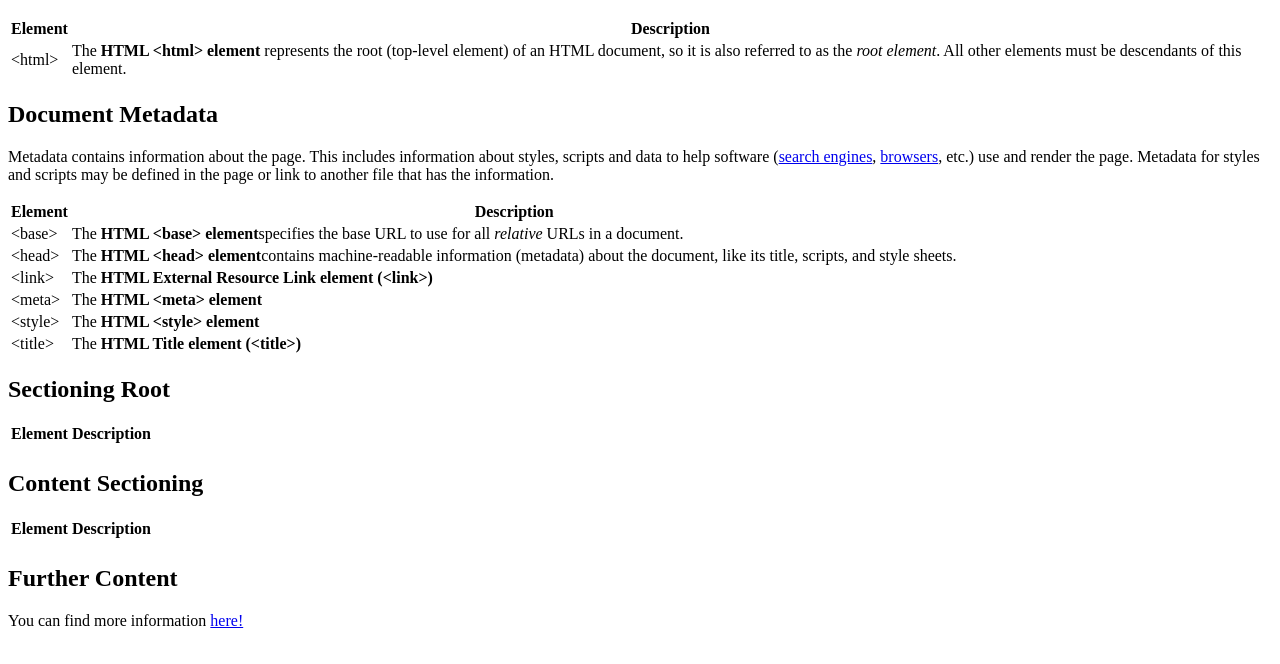
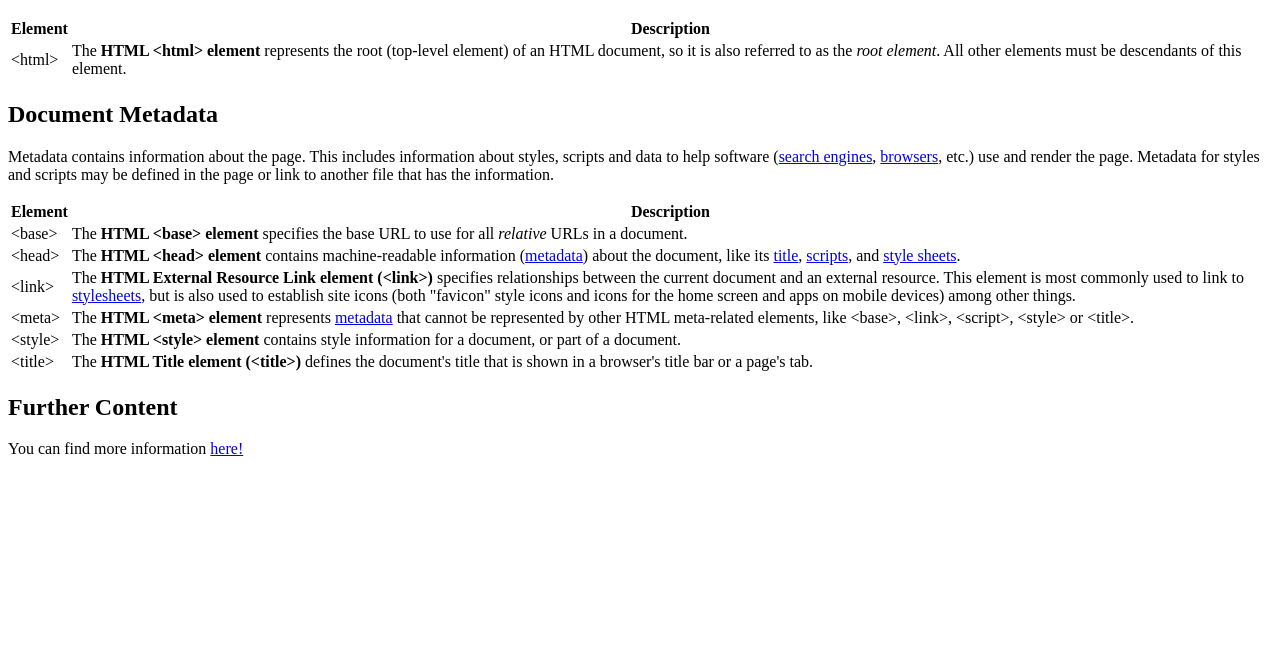
Before and after one commit to Lormik/cheatsheet, a plain HTML site: page index.html in a window 1280 px wide. Shown: the part 110-774 px from the top of the page. Drawn offline with Linux system fonts and the light colour scheme.

Commit message:
update table content and change links

```diff
--- a/index.html
+++ b/index.html
@@ -49,7 +49,7 @@
         <div>
             <div>
                 <h2>Document Metadata</h2>
-                <p>Metadata contains information about the page. This includes information about styles, scripts and data to help software (<a href="https://developer.mozilla.org/en-US/docs/Glossary/search_engine">search engines</a>, <a href="https://developer.mozilla.org/en-US/docs/Glossary/Browser">browsers</a>, etc.) use and render the page. Metadata for styles and scripts may be defined in the page or link to another file that has the information. </p>
+                <p>Metadata contains information about the page. This includes information about styles, scripts and data to help software (<a href="https://developer.mozilla.org/en-US/docs/Glossary/search_engine" target="_blank">search engines</a>, <a href="https://developer.mozilla.org/en-US/docs/Glossary/Browser" target="_blank">browsers</a>, etc.) use and render the page. Metadata for styles and scripts may be defined in the page or link to another file that has the information. </p>
             </div>
 
             <table>
@@ -62,75 +62,27 @@
                 <tbody>
                     <tr>
                         <td>&lt;base&gt;</td>
-                        <td>The <strong>HTML &lt;base&gt; element</strong>specifies the base URL to use for all <em>relative</em> URLs in a document.</td>
+                        <td>The <strong>HTML &lt;base&gt; element</strong> specifies the base URL to use for all <em>relative</em> URLs in a document.</td>
                     </tr>
                     <tr>
                         <td>&lt;head&gt;</td>
-                        <td>The <strong>HTML &lt;head&gt; element</strong>contains machine-readable information (metadata) about the document, like its title, scripts, and style sheets.</td>
+                        <td>The <strong>HTML &lt;head&gt; element</strong> contains machine-readable information (<a href="https://developer.mozilla.org/en-US/docs/Glossary/metadata" target="_blank">metadata</a>) about the document, like its <a href="https://developer.mozilla.org/en-US/docs/Web/HTML/Element/title" target="_blank">title</a>, <a href="https://developer.mozilla.org/en-US/docs/Web/HTML/Element/script" target="_blank">scripts</a>, and <a href="https://developer.mozilla.org/en-US/docs/Web/HTML/Element/style" target="_blank">style sheets</a>.</td>
                     </tr>
                     <tr>
                         <td>&lt;link&gt;</td>
-                        <td>The <strong>HTML External Resource Link element (&lt;link&gt;)</strong></td>
+                        <td>The <strong>HTML External Resource Link element (&lt;link&gt;)</strong> specifies relationships between the current document and an external resource. This element is most commonly used to link to <a href="https://developer.mozilla.org/en-US/docs/Glossary/CSS" target="_blank">stylesheets</a>, but is also used to establish site icons (both "favicon" style icons and icons for the home screen and apps on mobile devices) among other things.</td>
                     </tr>
                     <tr>
                         <td>&lt;meta&gt;</td>
-                        <td>The <strong>HTML &lt;meta&gt; element</strong></td>
+                        <td>The <strong>HTML &lt;meta&gt; element</strong> represents <a href="https://developer.mozilla.org/en-US/docs/Glossary/Metadata" target="_blank">metadata</a> that cannot be represented by other HTML meta-related elements, like &lt;base&gt;, &lt;link&gt;, &lt;script&gt;, &lt;style&gt; or &lt;title&gt;.</td>
                     </tr>
                     <tr>
                         <td>&lt;style&gt;</td>
-                        <td>The <strong>HTML &lt;style&gt; element</strong></td>
+                        <td>The <strong>HTML &lt;style&gt; element</strong> contains style information for a document, or part of a document.</td>
                     </tr>
                     <tr>
                         <td>&lt;title&gt;</td>
-                        <td>The <strong>HTML Title element (&lt;title&gt;)</strong></td>
-                    </tr>
-                </tbody>
-            </table>
-        </div>
-
-        <div></div>
-
-        <!-- Sectioning Root -->
-        <div>
-            <div>
-                <h2>Sectioning Root</h2>
-            </div>
-
-            <table>
-                <thead>
-                    <tr>
-                        <th>Element</th>
-                        <th>Description</th>
-                    </tr>
-                </thead>
-                <tbody>
-                    <tr>
-                        <td></td>
-                        <td></td>
-                    </tr>
-                </tbody>
-            </table>
-        </div>
-
-        <div></div>
-
-        <!-- Content Sectioning -->
-        <div>
-            <div>
-                <h2>Content Sectioning</h2>
-            </div>
-
-            <table>
-                <thead>
-                    <tr>
-                        <th>Element</th>
-                        <th>Description</th>
-                    </tr>
-                </thead>
-                <tbody>
-                    <tr>
-                        <td></td>
-                        <td></td>
+                        <td>The <strong>HTML Title element (&lt;title&gt;)</strong> defines the document's title that is shown in a browser's title bar or a page's tab.</td>
                     </tr>
                 </tbody>
             </table>
@@ -141,7 +93,7 @@
         <!-- Further Content -->
         <div>
             <h2>Further Content</h2>
-            <p>You can find more information <a href="https://developer.mozilla.org/en-US/docs/Web/HTML/Element">here!</a></p>
+            <p>You can find more information <a href="https://developer.mozilla.org/en-US/docs/Web/HTML/Element" target="_blank">here!</a></p>
         </div>
 
         <div></div>
```
